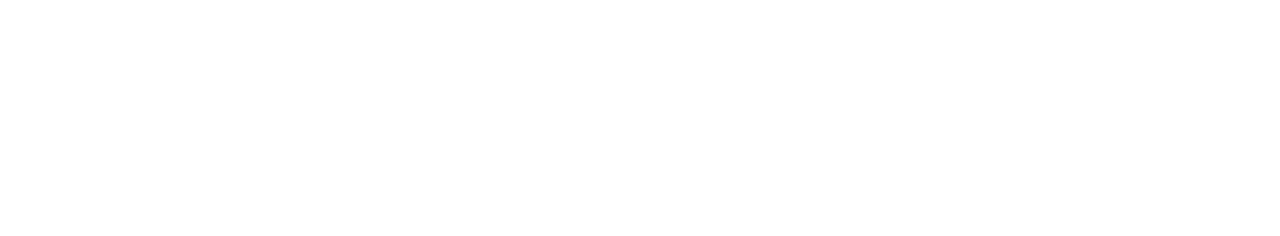
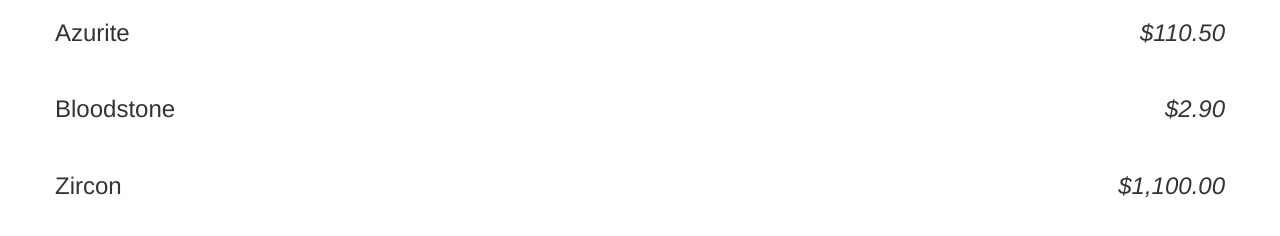
Before and after one commit to sanjsanj/shaping-up-with-AngularJS, a website: page index.html in a window 1280 px wide. Drawn offline with nearby package versions, Linux system fonts and the light colour scheme; some packages are replaced by stand-ins of ours.

Commit message:
complete 2.3

```diff
--- a/index.html
+++ b/index.html
@@ -1,19 +1,26 @@
 <!DOCTYPE html>
 <html ng-app="gemStore">
+
   <head>
-  <link rel="stylesheet" href="bower_components/bootstrap/dist/css/bootstrap.css">
+    <link rel="stylesheet" type="text/css" href="bower_components/bootstrap/dist/css/bootstrap.css">
+    <link rel="stylesheet" type="text/css" href="public/stylesheet.css">
     <script src="bower_components/jquery/dist/jquery.js"></script>
     <script src="bower_components/angular/angular.js"></script>
     <script src="bower_components/angular-resource/angular-resource.js"></script>
     <script type="text/javascript" src="js/app.js"></script>
   </head>
+
   <body class="container" ng-controller="StoreController as store">
-    <div ng-repeat="product in store.products" ng-hide="store.product.soldOut" class="product row">
+    <div ng-repeat="product in store.products" class="product row">
       <h3>
-        {{store.product.name}}
-        <em class="pull-right">{{store.product.price}}</em>
+        {{product.name}}
+        <em class="pull-right">{{product.price | currency}}</em>
       </h3>
+      <div class="gallery">
+        <img ng-src="{{product.images[0]}}" />
+      </div>
       <button ng-show="store.product.canPurchase">Add to Cart</button>
     </div>
   </body>
+
 </html>
--- a/js/app.js
+++ b/js/app.js
@@ -1,9 +1,9 @@
 (function(){
   var app = angular.module('gemStore', []);
   var gems = [
-      { name: 'Azurite', price: 2.95 },
-      { name: 'Bloodstone', price: 5.95 },
-      { name: 'Zircon', price: 3.95 }
+      { name: 'Azurite', price: 110.50 },
+      { name: 'Bloodstone', price:2.90 },
+      { name: 'Zircon', price: 1100 }
     ];
   app.controller('StoreController', function(){
     this.products = gems;
```
Also changed, not shown: public/stylesheet.css (added). Lines whose indentation alone changed are shown as unchanged.
